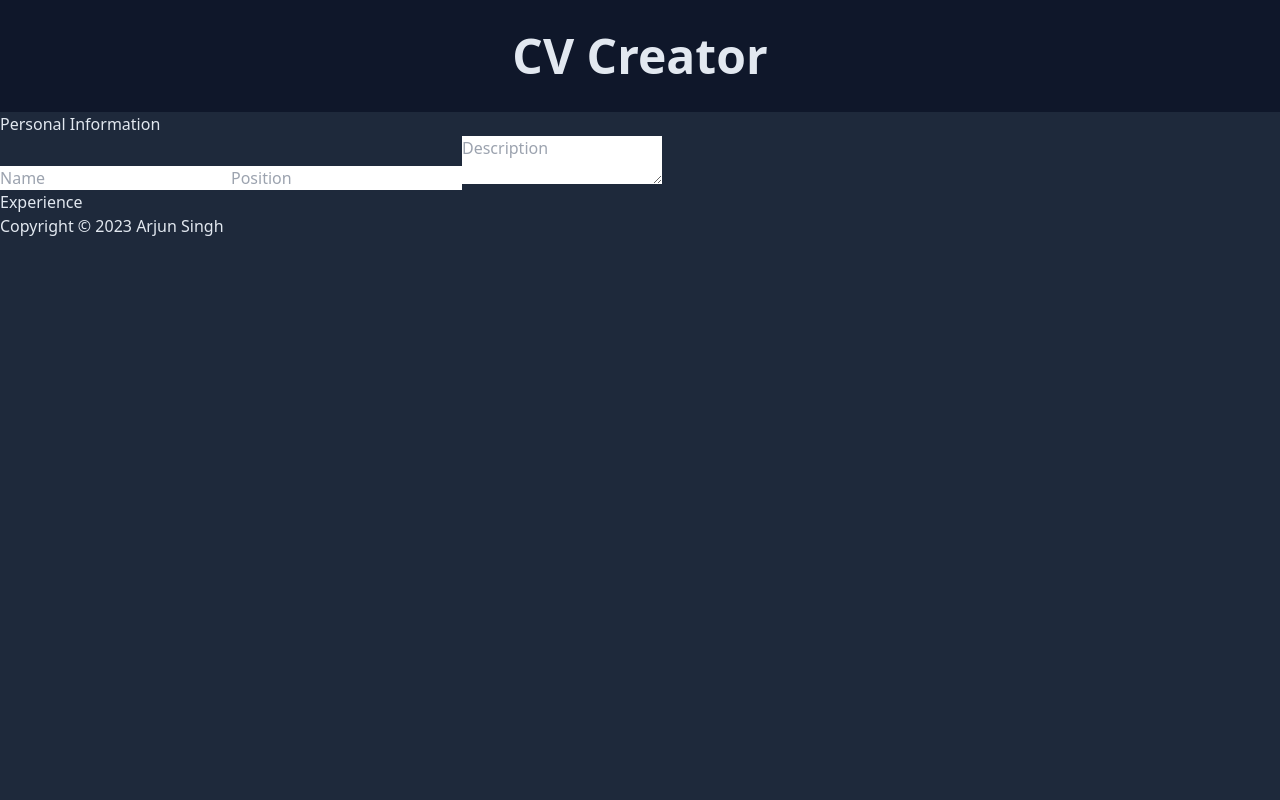
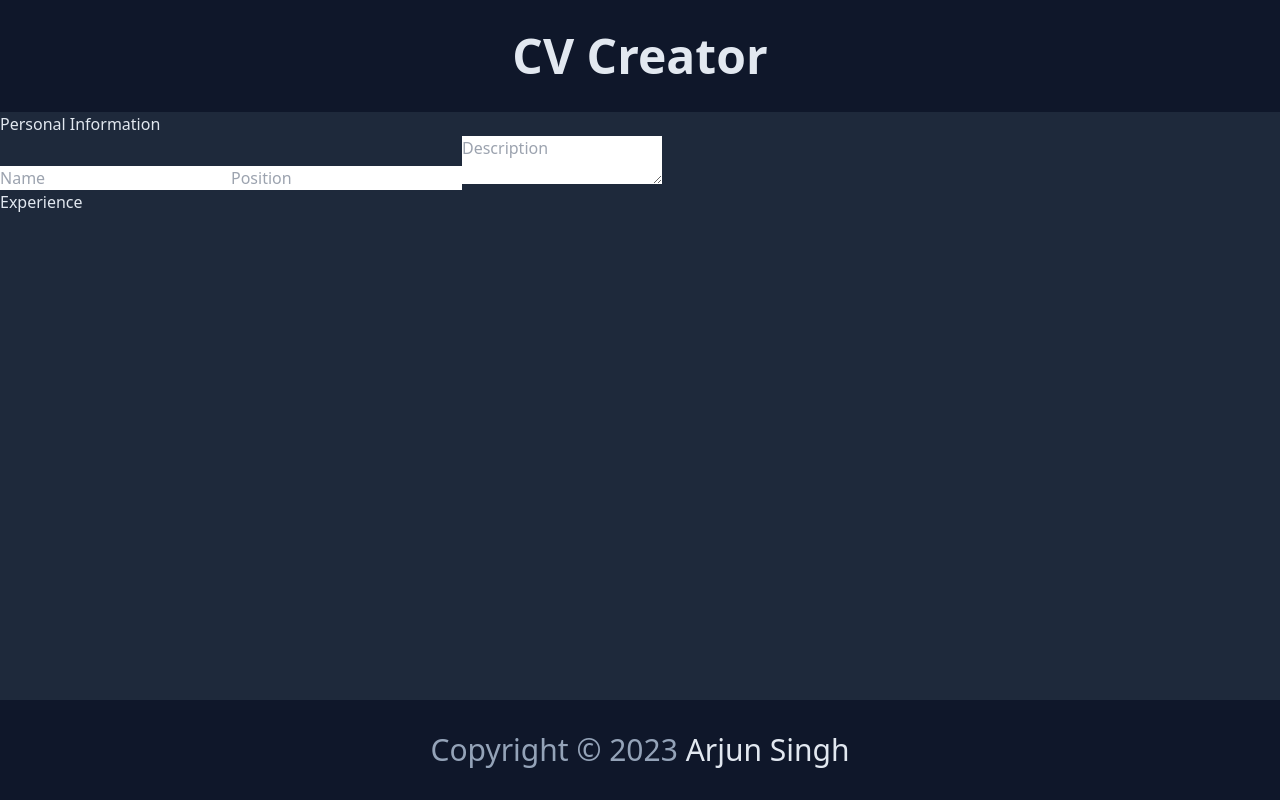
Before and after one commit to dotarjun/CV-Project-React, a React (Create React App) app: page / in a window 1280 px wide. Built offline with nearby package versions, Linux system fonts and the light colour scheme.

Commit message:
🎨 style(footer.jsx): add styling to footer component

```diff
--- a/src/Components/footer.jsx
+++ b/src/Components/footer.jsx
@@ -2,11 +2,11 @@ import React from 'react';
 
 export default function Footer() {
   return (
-    <footer>
-      <p>
+    <footer className="bg-slate-900 absolute w-screen bottom-0">
+      <p className="text-3xl text-center py-8 text-slate-400">
         Copyright © 2023
         {' '}
-        <a href="https://github.com/dotarjun">Arjun Singh</a>
+        <a href="https://github.com/dotarjun" className="text-slate-200">Arjun Singh</a>
       </p>
     </footer>
   );
```
